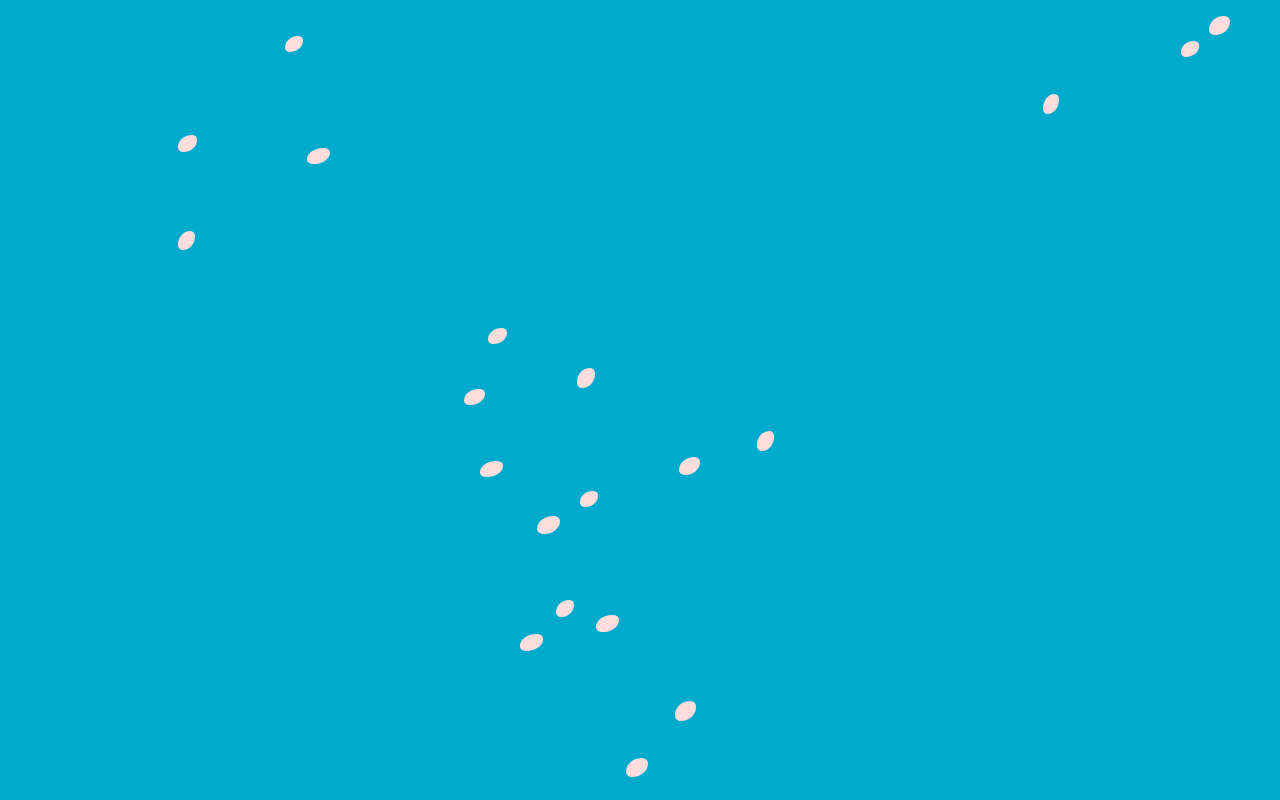
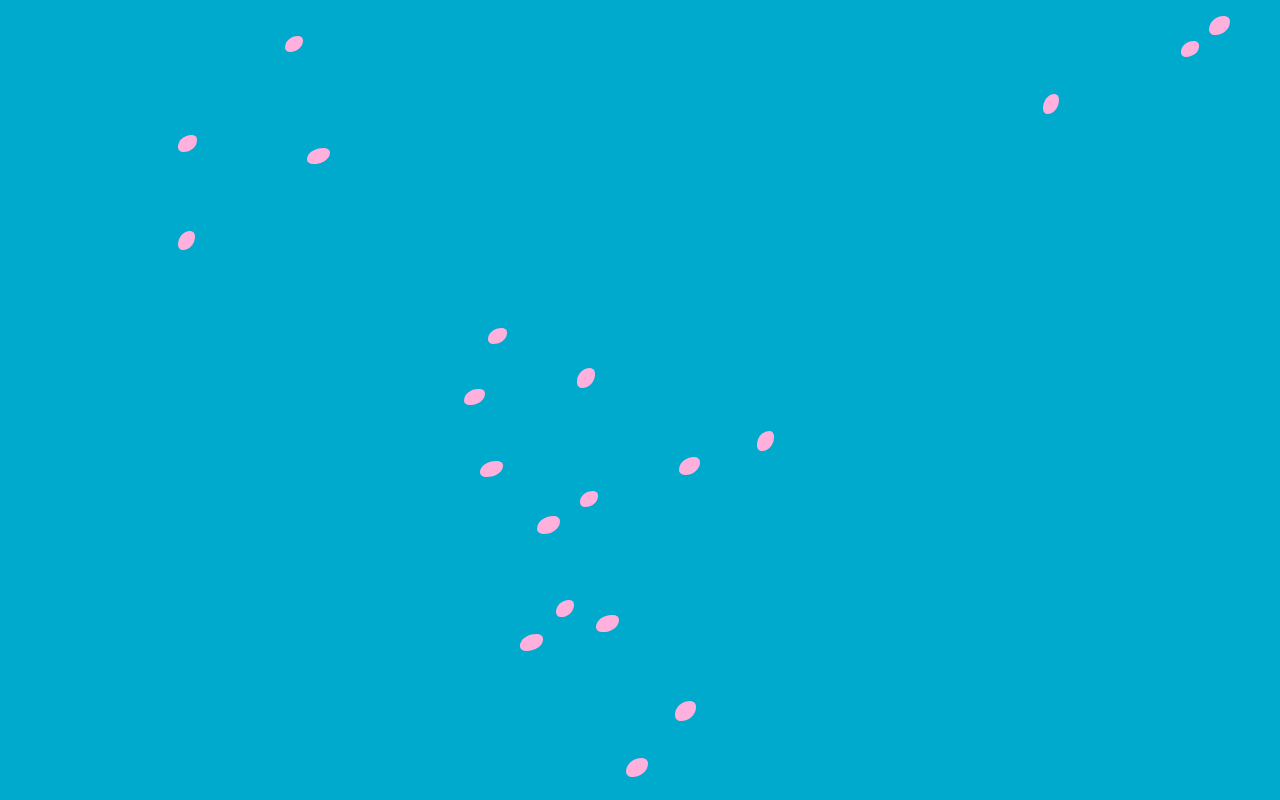
Before and after one commit to zakuni/sakurafubuki, a plain HTML site: page index.html in a window 1280 px wide. Shown: the top 800 px of the page. Drawn offline with nearby package versions, Linux system fonts and the light colour scheme.

Commit message:
change color of sakura, overflow hidden to prevent scroll body

```diff
--- a/main.css
+++ b/main.css
@@ -1,8 +1,9 @@
 body {
   background-color: #00aacc;
+  overflow: hidden;
 }
 
 .sakura {
-  background: #ffdddd;
+  background: #ffb0dd;
   border-radius: 80% 30%;
 }
```
